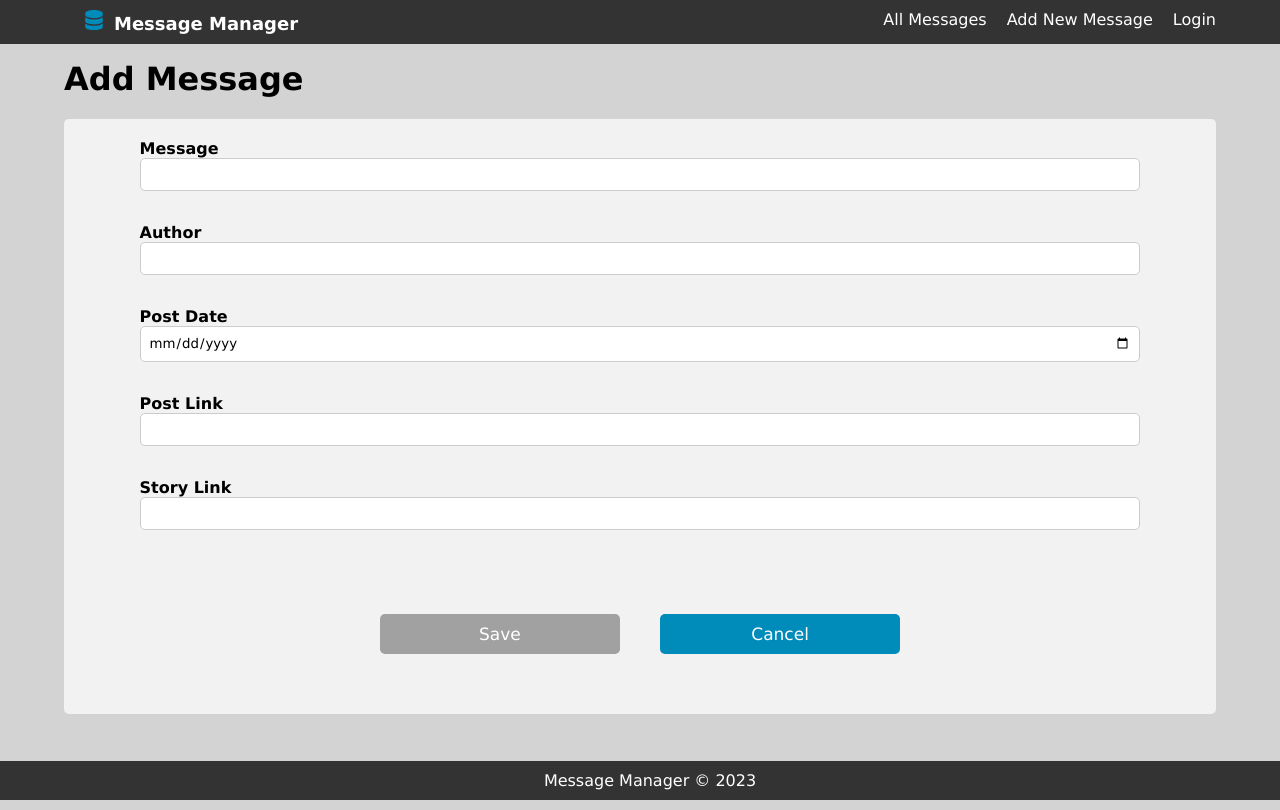
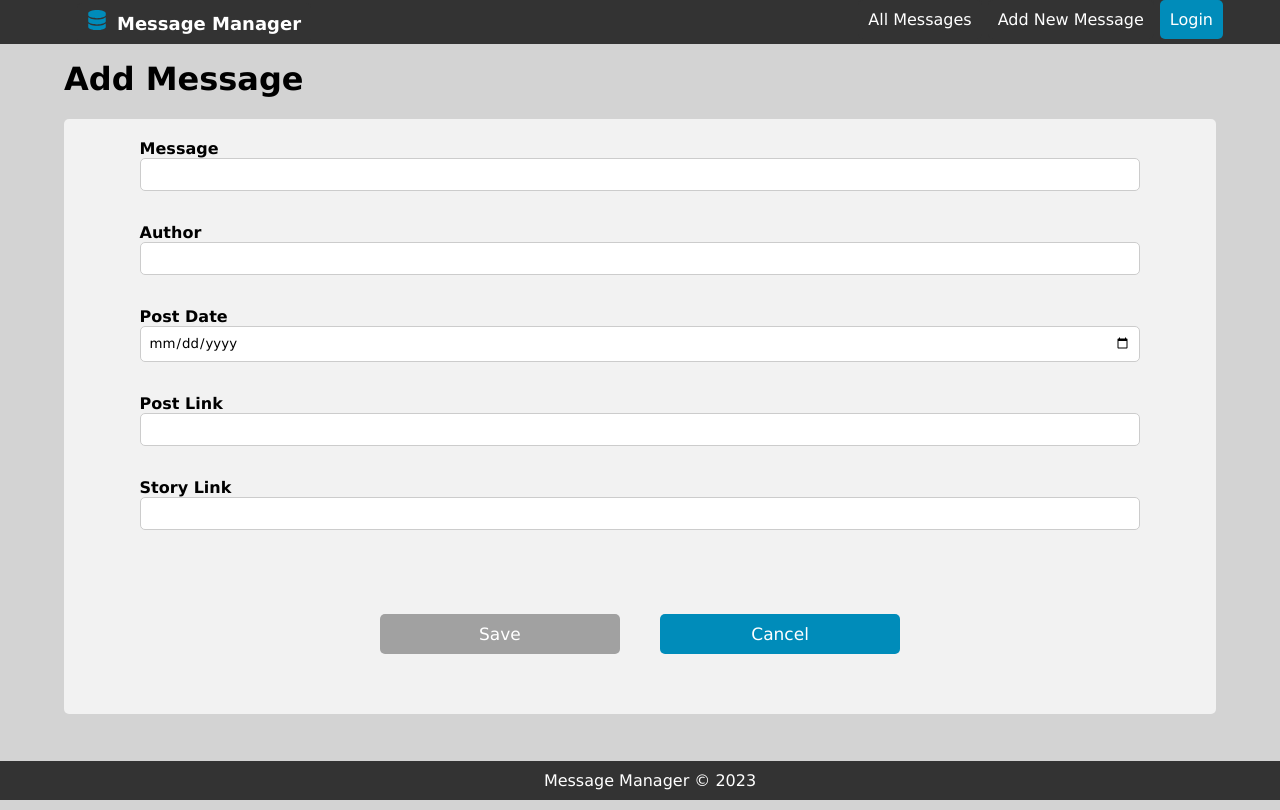
Before and after one commit to lucasmm96/message-manager2, a Next.js app: page /add-message in a window 1280 px wide. Built offline with nearby package versions, Linux system fonts and the light colour scheme.

Commit message:
change button login style

```diff
--- a/components/layout/Header.js
+++ b/components/layout/Header.js
@@ -1,7 +1,7 @@
 import { useContext } from 'react';
 import { useRouter } from 'next/router';
 import Link from 'next/link';
-import { useMedia } from 'react-use';
+// import { useMedia } from 'react-use';
 
 import classes from '@/components/layout/Header.module.css';
 
@@ -11,7 +11,7 @@ import IconLink from '@/components/ui/IconLink';
 function MainNavigation() {
 	const auth = useContext(AuthContext);
 
-	const smallScreen = useMedia('(max-width: 768px)', false);
+	// const smallScreen = useMedia('(max-width: 768px)', false);
 	const router = useRouter();
 
 	function authHandler() {
@@ -36,24 +36,8 @@ function MainNavigation() {
 							h={20}
 						/>
 					</li>
-					{smallScreen && (
-						<li className={`${classes.logo} ${classes.right}`}>
-							<IconLink
-								href={'/auth'}
-								newTab={false}
-								filename="bars-solid.svg"
-								alt="Options"
-								w={20}
-								h={20}
-							/>
-						</li>
-					)}
-					{!smallScreen && (
-						<>
-							<li className={classes.right}>
-								<a onClick={authHandler}>
-									{auth.isLoggedIn ? 'Logout' : 'Login'}
-								</a>
+					<li className={`${classes.login} ${classes.right}`}>
+						<a onClick={authHandler}>{auth.isLoggedIn ? 'Logout' : 'Login'}</a>
 					</li>
 					<li className={classes.right}>
 						<Link href="/add-message">Add New Message</Link>
@@ -61,8 +45,6 @@ function MainNavigation() {
 					<li className={classes.right}>
 						<Link href="/">All Messages</Link>
 					</li>
-						</>
-					)}
 				</ul>
 			</nav>
 		</header>
--- a/components/layout/Header.module.css
+++ b/components/layout/Header.module.css
@@ -31,7 +31,9 @@
 
 .header a {
 	text-decoration: none;
+	cursor: pointer;
 	color: #fff;
+	margin: 0 3px 0 3px;
 	padding: 10px;
 	background-color: #333;
 	border-radius: 5px;
@@ -40,3 +42,11 @@
 .header a:hover {
 	background-color: #444;
 }
+
+.header .login a {
+	background-color: #008cba;
+}
+
+.header .login a:hover {
+	background-color: #005c8a;
+}
```
Lines whose indentation alone changed are shown as unchanged.
